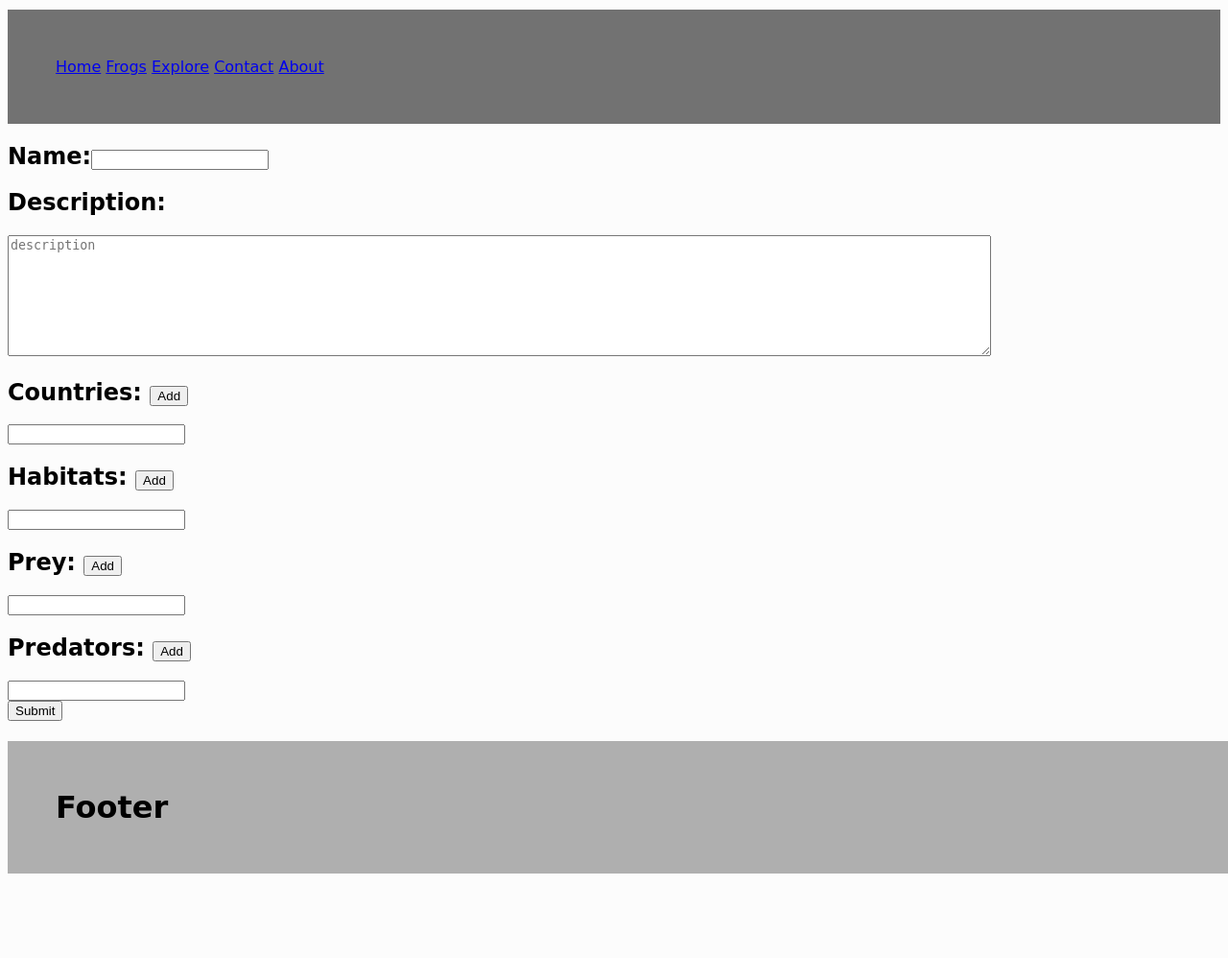
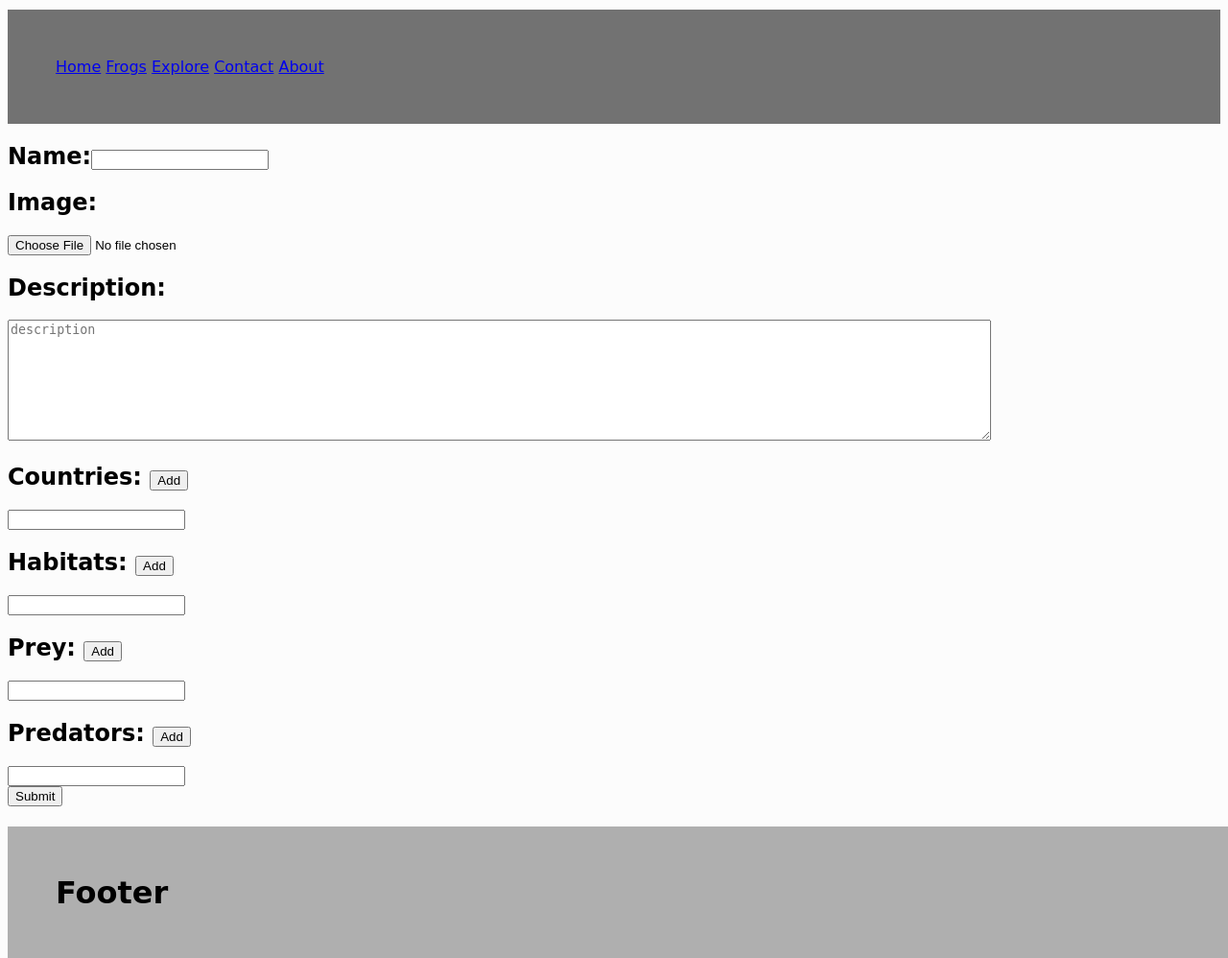
Before and after one commit to protrooper/Linuses-12DTP-project, a Flask app: page /insert in a window 1280 px wide; the page is wider, and only the part inside the window is pictured. Shown: the part 171-1169 px from the top of that part at 96% size. Before the commit the page ends 1081 px from the top of that part, so only its background shows below. Run offline with Flask 3, Linux system fonts and the light colour scheme; data comes from the database, SQL or seed files in the repository; both versions use the stored data as it was after the commit.

Commit message:
wrote queries for inserting data

```diff
--- a/routes.py
+++ b/routes.py
@@ -7,12 +7,23 @@ app = Flask(__name__)
 
 
 #inserts data into database, takes parameters from form
-def insertdata(name, countries, habitats, prey, predators):
+def insertdata(name, image, description, countries, habitats, preys, predators):
     conn = sqlite3.connect('frog.db')
     cur = conn.cursor()
 
+    picture = ''.join(["/static/images/", image])
     #--insert data
-
+    cur.execute('INSERT INTO frogs (name, image, description) VALUES (?, ?, ?)', (name, picture, description,))
+    conn.commit()
+    for country in countries:
+        cur.execute('INSERT INTO FrogCountry (fid, cid) VALUES ((SELECT id FROM frogs WHERE name =?), (SELECT id FROM country WHERE name=?))', (name, country))
+    for habitat in habitats:
+        cur.execute('INSERT INTO FrogHabitat (fid, hid) VALUES ((SELECT id FROM frogs WHERE name =?), (SELECT id FROM habitat WHERE name=?))', (name, habitat))
+    for prey in preys:
+        cur.execute('INSERT INTO FrogPrey (fid, pid) VALUES ((SELECT id FROM frogs WHERE name =?), (SELECT id FROM prey WHERE name=?))', (name, prey))
+    for predator in predators:
+        cur.execute('INSERT INTO FrogPredator (fid, pid) VALUES ((SELECT id FROM frogs WHERE name =?), (SELECT id FROM predator WHERE name=?))', (name, predator))
+    conn.commit()
     conn.close()
 
 
@@ -101,7 +112,6 @@ def all_frogs():
     frogs = cur.fetchall()
 
     sortedFrogs = sorted(frogs, key=lambda frog: frog[1])  #sort in alphabetical order
-    print(sortedFrogs)
 
     conn.close()
 
@@ -158,7 +168,7 @@ def insert():
         print(request.form.get('name'), request.form.get('description'), request.form.getlist('country'),
         request.form.getlist('habitat'), request.form.getlist('prey'), request.form.getlist('predator'))
 
-        #insertdata() #insert data
+        insertdata(request.form.get('name'), request.form.get('image'), request.form.get('description'), request.form.getlist('country'), request.form.getlist('habitat'), request.form.getlist('prey'), request.form.getlist('predator'))
 
     return render_template("insert_data.html", title="insert_data", frogs=frogs, countries=countries, habitats=habitats, preys=preys, predators=predators)
 
--- a/templates/insert_data.html
+++ b/templates/insert_data.html
@@ -3,7 +3,7 @@
 
 
 <form method="post">
-    <h2>Name:<input list = "frogs" name = "name" maxlength = "20" autocomplete="off"></h2>
+    <h2>Name:<input list = "frogs" name = "name" maxlength = "20" autocomplete="off" required></h2>
         <datalist id = "frogs">
             <!--list exiisting frog names-->
             {%for item in frogs %}
@@ -11,6 +11,9 @@
             {%endfor%}
         </datalist>
 
+
+    <h2>Image:</h2>
+    <input type = "file" name = "image" accept="image/*" required>
 
     <h2>Description:</h2>
      <textarea name="description" placeholder="description" maxlength="1000" rows="8" cols="125"></textarea>
```
Also changed, not shown: frog.db.
